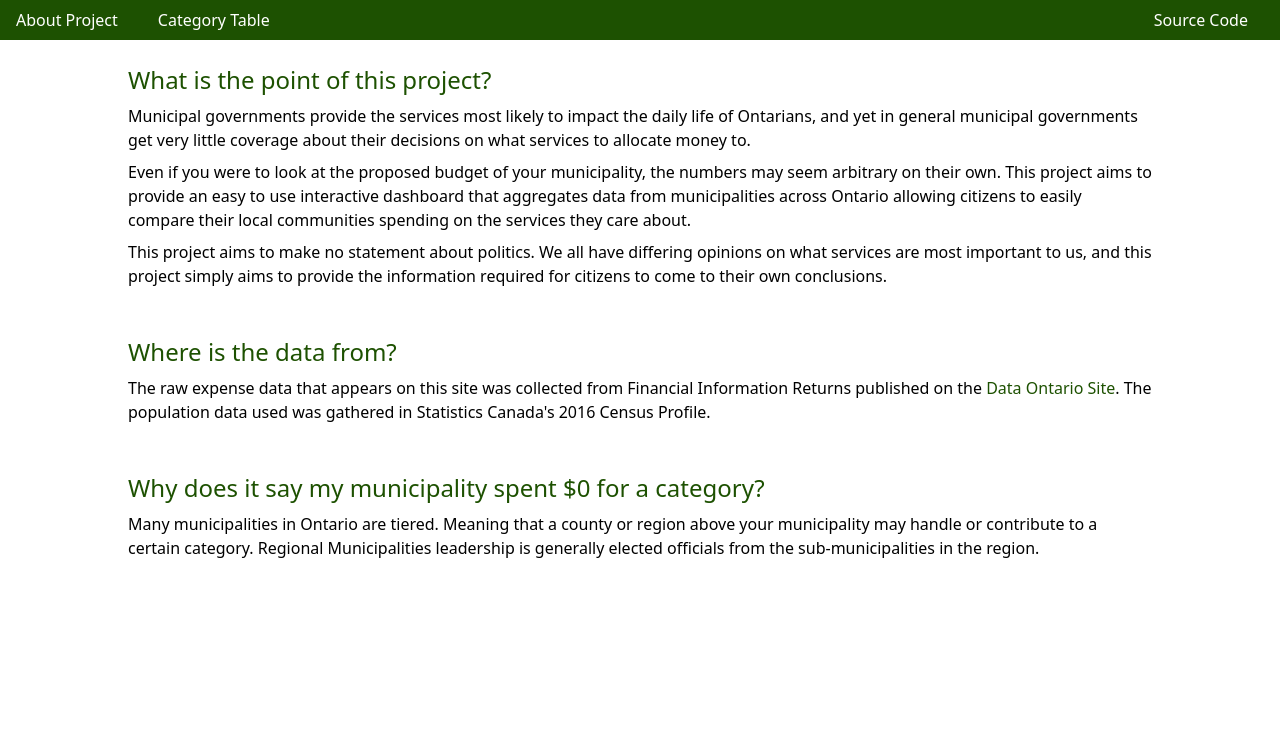
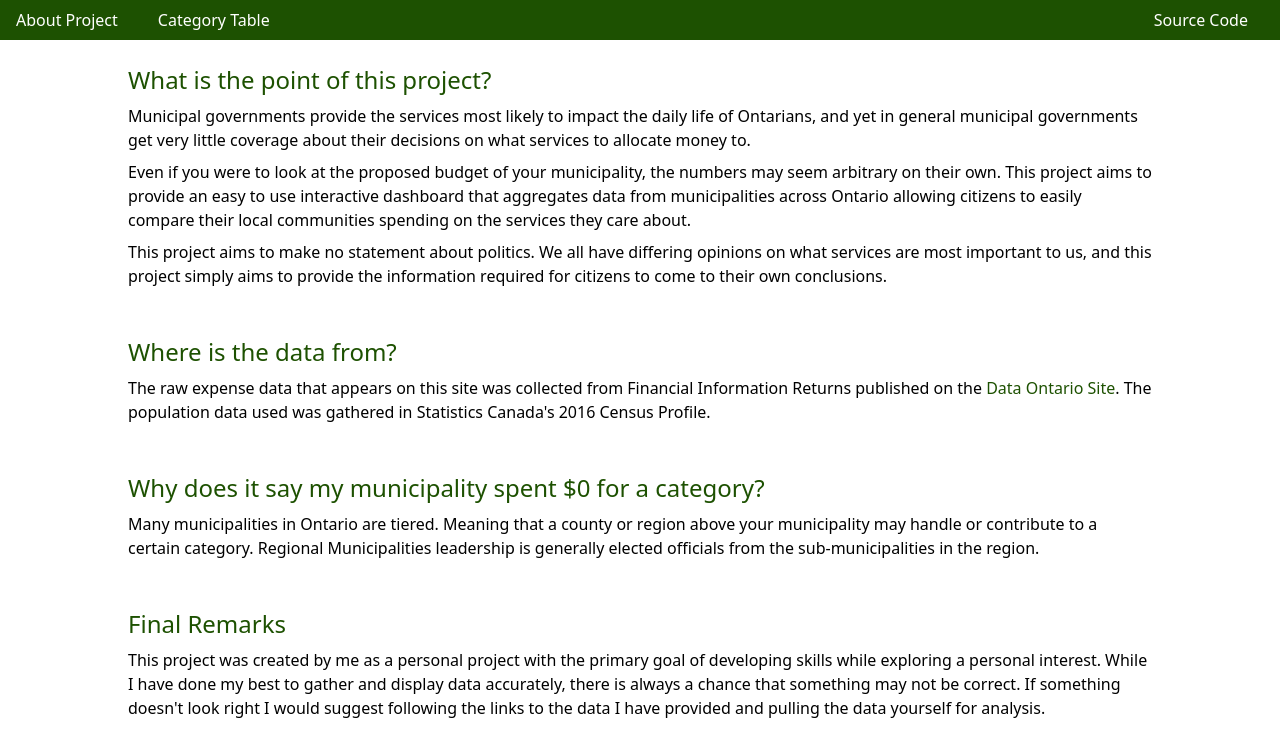
Before and after one commit to kcarnrite/municipal-spending-dashboard, a React (Vite) app in the folder dashboard/: page / in a window 1280 px wide. Shown: the top 756 px of the page. Built offline with nearby package versions, Linux system fonts and the light colour scheme.

Commit message:
Adding a footnote about project

```diff
--- a/dashboard/src/pages/AboutPage.jsx
+++ b/dashboard/src/pages/AboutPage.jsx
@@ -52,6 +52,16 @@ function AboutPage() {
                 elected officials from the sub-municipalities in the region.
             </p>
         </div>
+
+        <div className={paragraphSpacing}>
+            <h1 className={headerStyling}>Final Remarks</h1>
+            <p className={paragraphStyling}>
+                This project was created by me as a personal project with the primary goal of developing skills while exploring a personal interest.
+                While I have done my best to gather and display data accurately, there is always a chance that something may not be
+                correct. If something doesn't look right I would suggest following the links to the data I have provided and pulling
+                the data yourself for analysis.
+            </p>
+        </div>
         </div>
     )
 }
```
